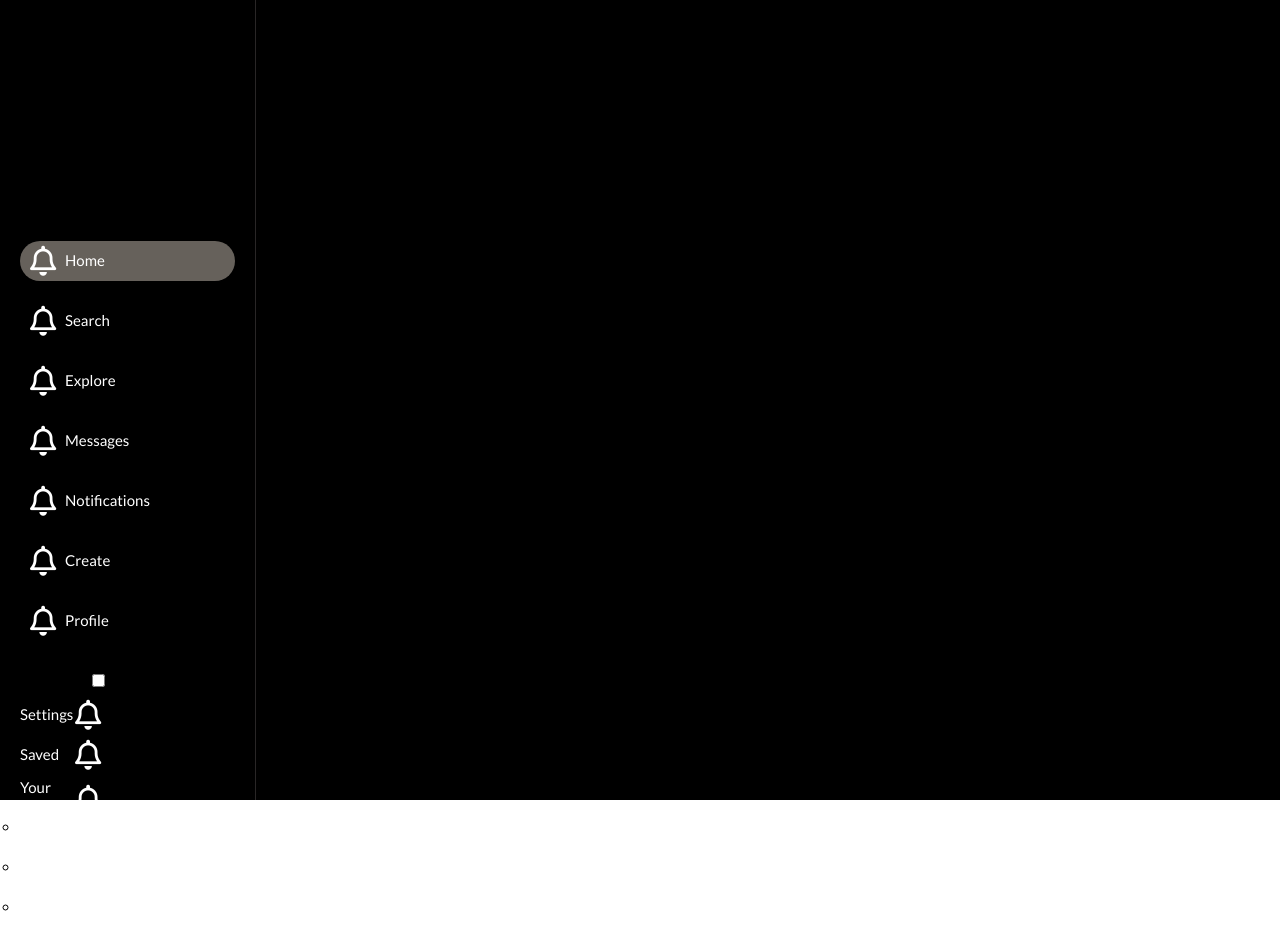
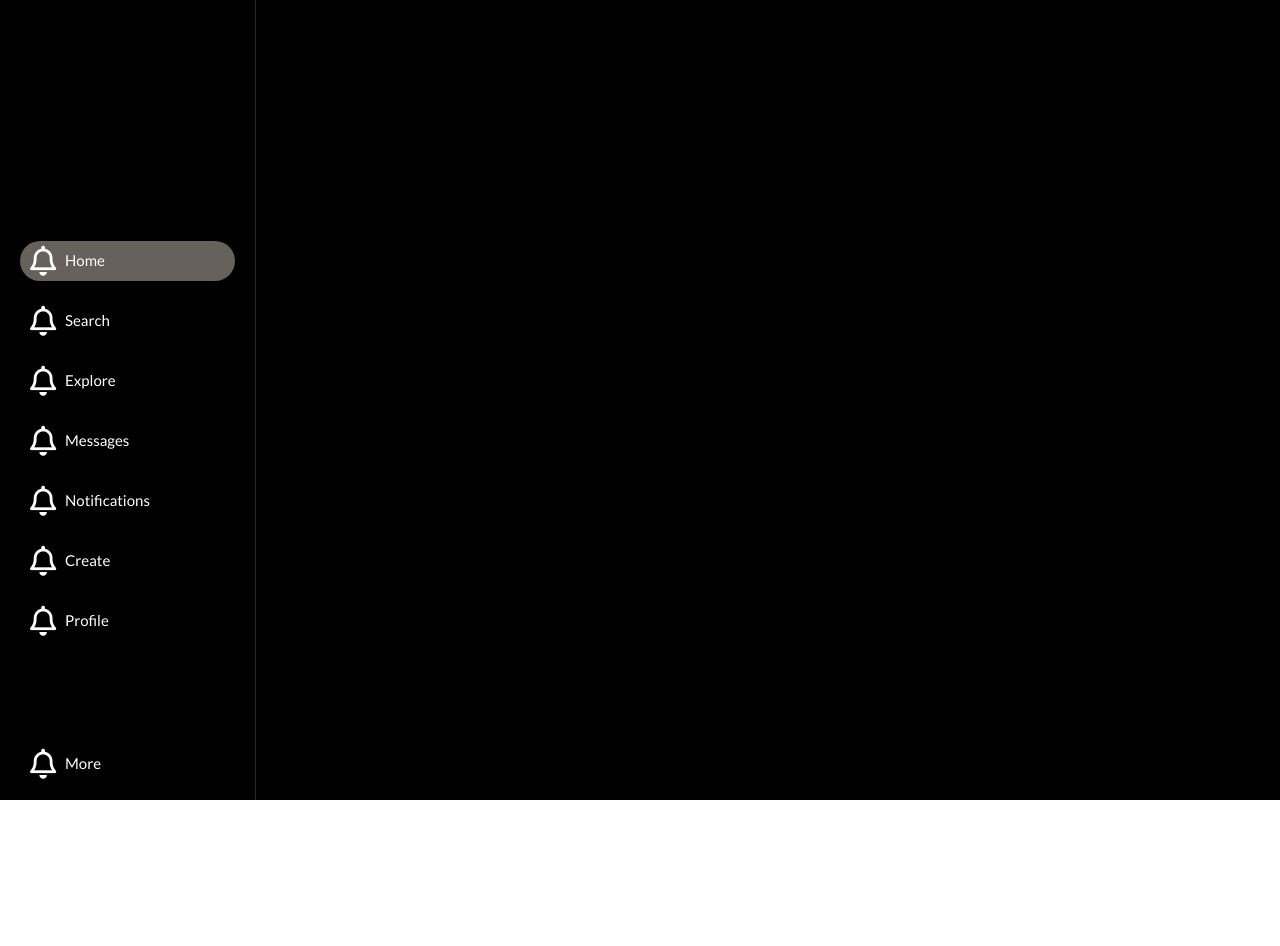
Before and after one commit to chunghoangtu/InstagramCloneUI, a React (Create React App) app: page / in a window 1280 px wide. After the commit the page ends 800 px from the top, so only its background shows below. Built offline with nearby package versions, Linux system fonts and the light colour scheme.

Commit message:
implement navbar UI

```diff
--- a/src/styles/layouts/_navigation.scss
+++ b/src/styles/layouts/_navigation.scss
@@ -39,7 +39,7 @@
             padding-left: 10px;
             font-size: 2em;
           }
-          &.more-setting.active {
+          &.more-setting {
             align-self: flex-end;
             display: grid;
             align-items: center;
@@ -62,19 +62,15 @@
                   border-radius: 20px;
                 }
               }
-
-
             }
-
             .popup-actions {
+              display: none;
               bottom: 40px;
               transition: .5s all;
               min-width: 210px;
-              a.subMenu-item {
-                display: grid;
-                grid-template-columns: 1fr 30px;
+
             }
-            }
+            &.active {
               #toggle:checked ~ .popup-actions {
                 display: grid;
                 height: auto;
@@ -96,13 +92,20 @@
                   width: 100%;
                   list-style:none;
                 }
+                a.subMenu-item {
+                  display: grid;
+                  grid-template-columns: 1fr 30px;
+                }
 
 
-              visibility: visible;
-              opacity: 1;
+                // visibility: visible;
+                // opacity: 1;
+              }
+
+            }
+
           }
         }
       }
     }
 }
-}
```
Lines whose indentation alone changed are shown as unchanged.
